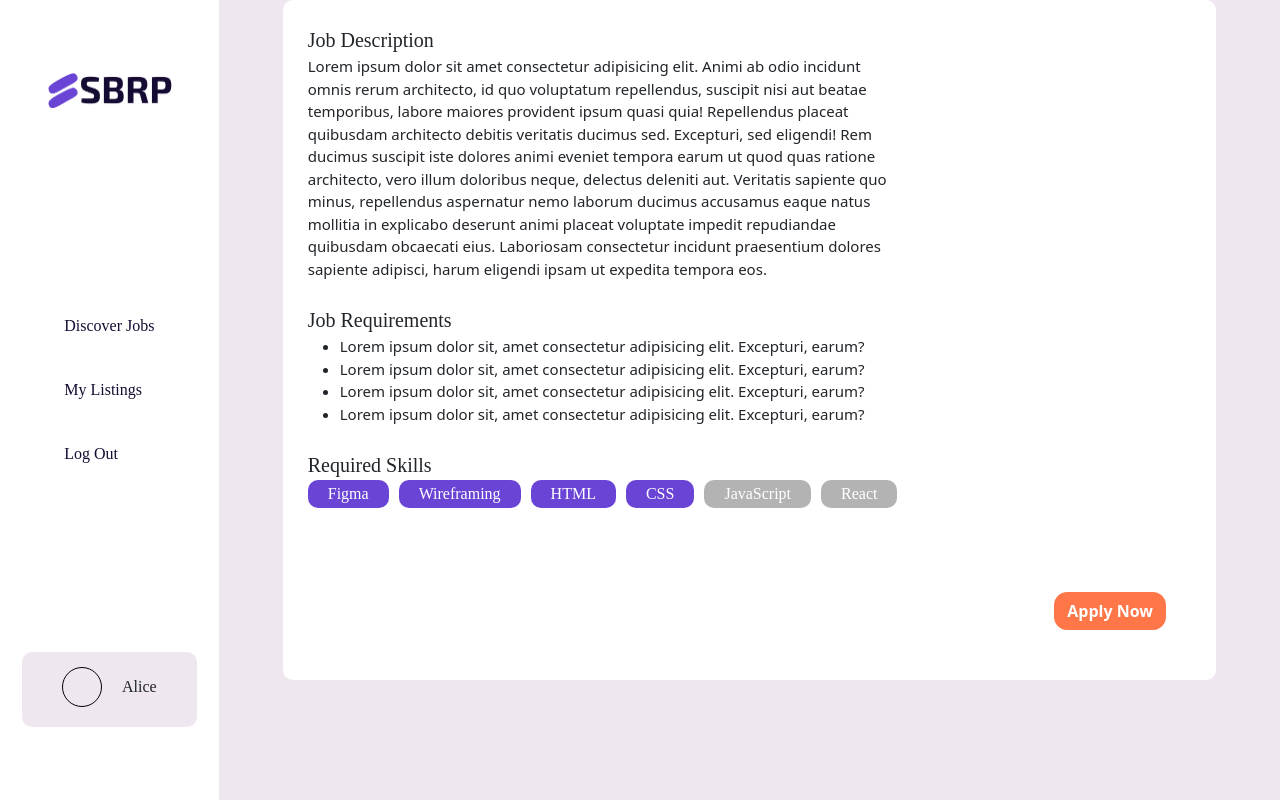
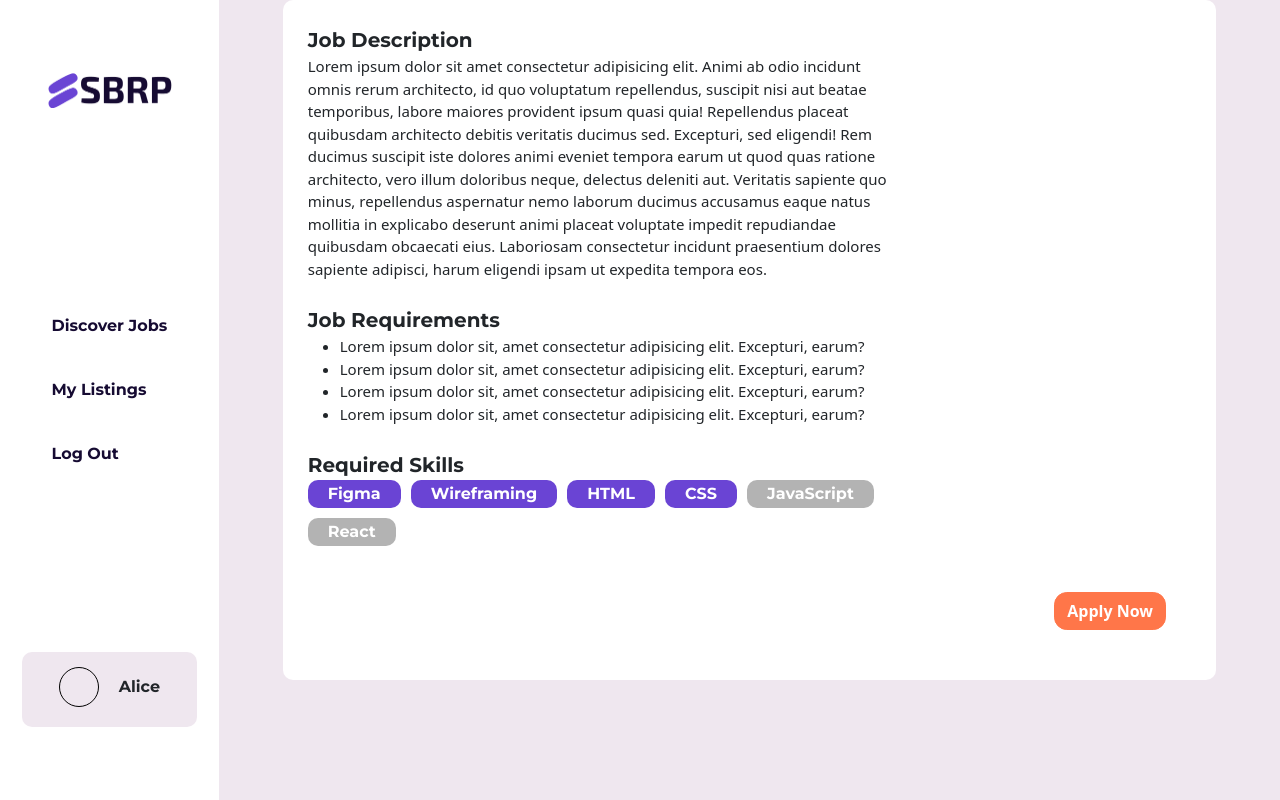
Before and after one commit to tan-sd/skill-based-role-portal, a Vue app: page /style-guide in a window 1280 px wide. Built offline with nearby package versions, Linux system fonts and the light colour scheme.

Commit message:
Initialise Montserrat font

```diff
--- a/src/assets/main.css
+++ b/src/assets/main.css
@@ -1,8 +1,14 @@
 @import './base.css';
+
+/* Fonts ===================================================== */
+@font-face {
+  font-family: 'montserrat-bold';
+  src: url('./font/Montserrat-Bold.ttf');
+}
 
 /* Buttons ===================================================== */
 button.btn {
-  transition: all .3s ease-in-out;
+  transition: all 0.3s ease-in-out;
   font-weight: 600;
   border-radius: 0.8rem;
 }
@@ -13,12 +19,12 @@ button.btn:hover {
 }
 
 button.btn-primary:hover {
-  background-color: #3A1E85;
-  border-color: #3A1E85;
+  background-color: #3a1e85;
+  border-color: #3a1e85;
 }
 
 button.btn-secondary:hover {
-  background-color: #B82E00;
-  border-color: #B82E00;
+  background-color: #b82e00;
+  border-color: #b82e00;
   color: white;
 }
```
